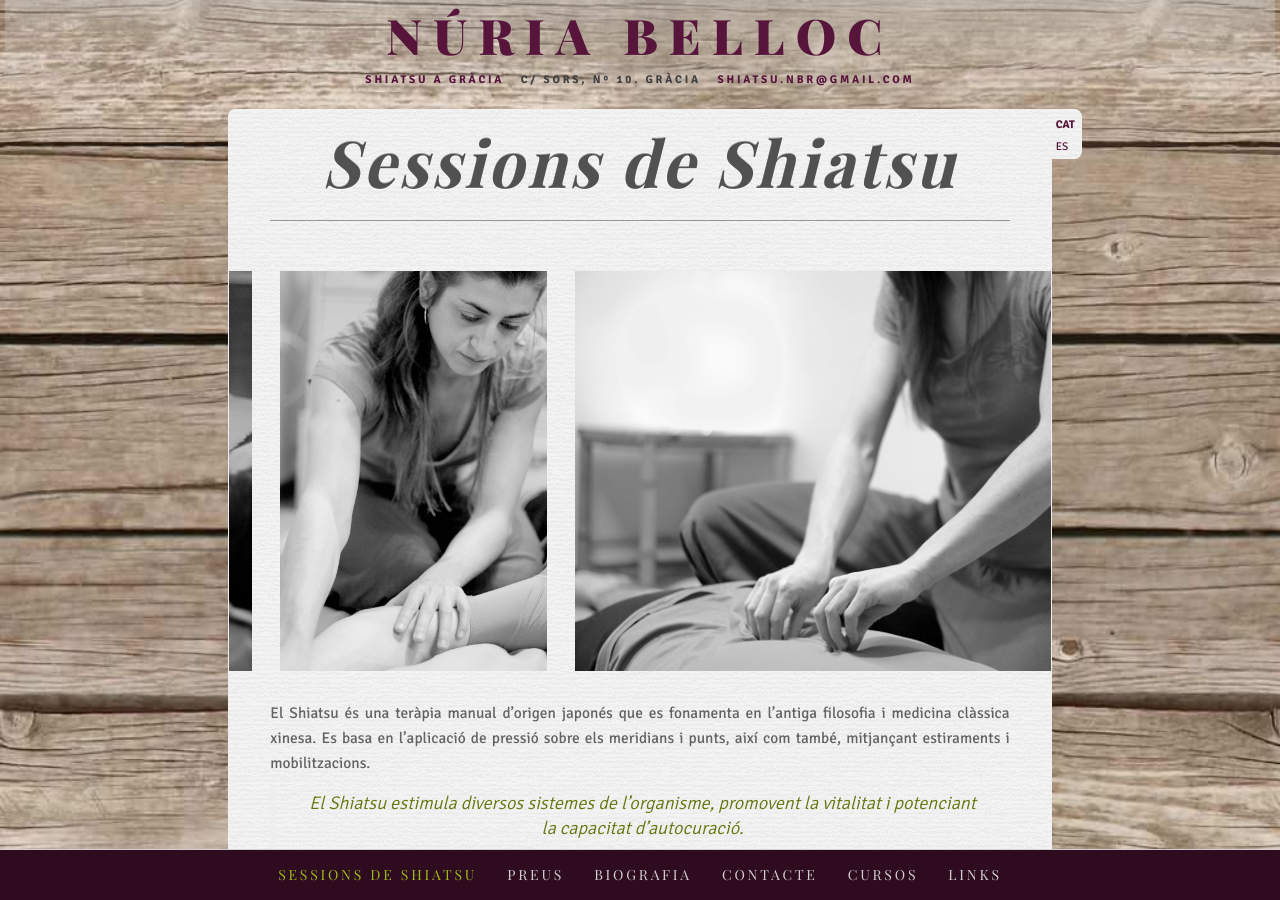
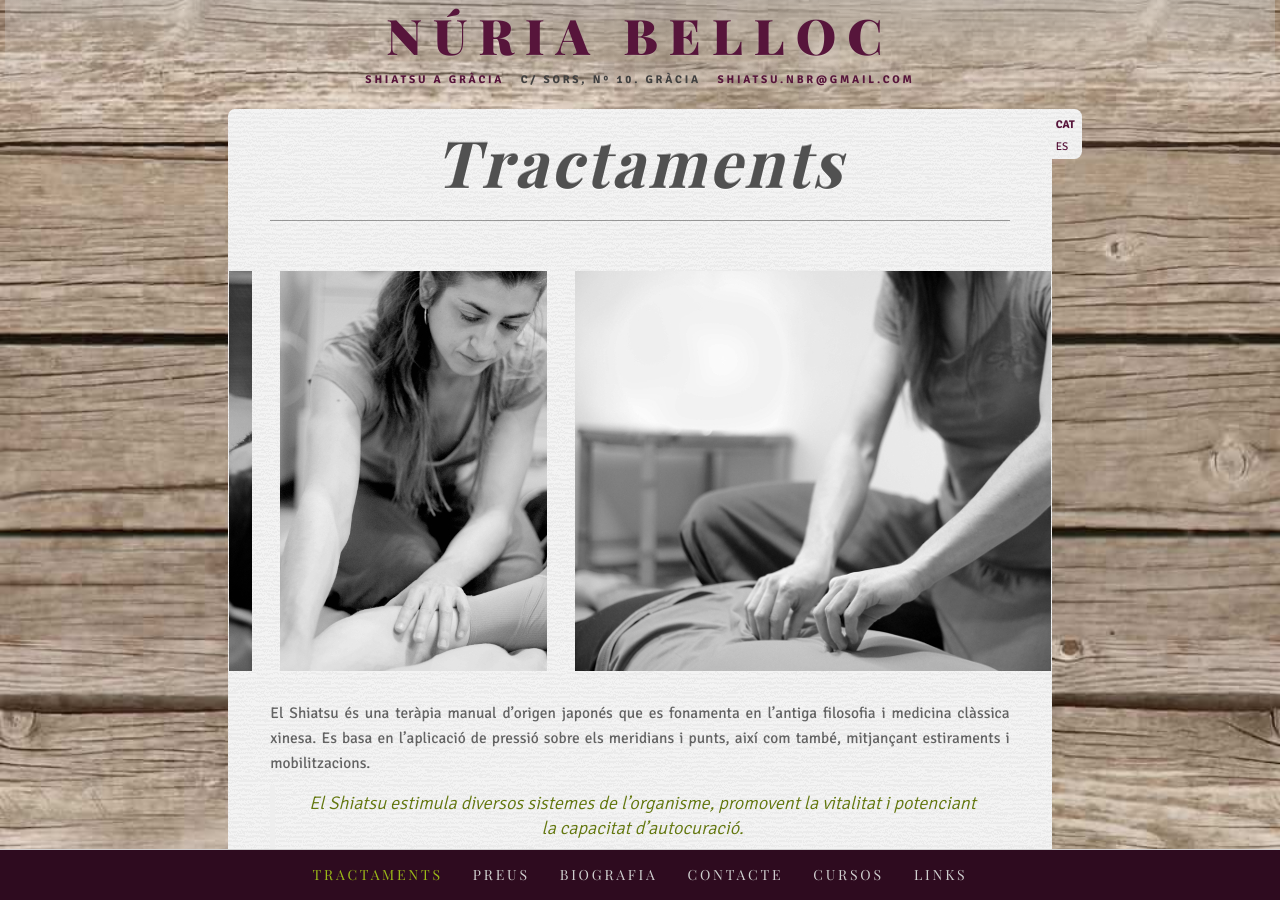
Before and after one commit to agustibr/shiatsu.nuriabelloc.com, a Jekyll site: the page built from cat/1-sessions.md, in a window 1280 px wide and 900 px high. Built offline with Jekyll 4.4.1, drawn with Linux system fonts in a browser that asks for light colours; some web fonts are replaced.

Commit message:
Updated 1-sessions.md

```diff
--- a/cat/1-sessions.md
+++ b/cat/1-sessions.md
@@ -1,27 +1,27 @@
 ---
-title: Sessions de Shiatsu
-description: "Sessions de Shiatsu a Gràcia, Barcelona."
+title: Tractaments
+description: 'Sessions de Shiatsu a Gràcia, Barcelona.'
 menu: true
 permalink: /
 sibling: sessions
 shiatsuCarousel:
-  - "sessio-shiatsu-nuriabelloc-01.jpg"
-  - "sessio-shiatsu-nuriabelloc-02.jpg"
-  - "sessio-shiatsu-nuriabelloc-03.jpg"
-  - "sessio-shiatsu-nuriabelloc-04.jpg"
-  - "sessio-shiatsu-nuriabelloc-05.jpg"
-  - "sessio-shiatsu-nuriabelloc-06.jpg"
-  - "sessio-shiatsu-nuriabelloc-07.jpg"
-  - "sessio-shiatsu-nuriabelloc-08.jpg"
-  - "sessio-shiatsu-nuriabelloc-09.jpg"
-  - "sessio-shiatsu-nuriabelloc-10.jpg"
+  - sessio-shiatsu-nuriabelloc-01.jpg
+  - sessio-shiatsu-nuriabelloc-02.jpg
+  - sessio-shiatsu-nuriabelloc-03.jpg
+  - sessio-shiatsu-nuriabelloc-04.jpg
+  - sessio-shiatsu-nuriabelloc-05.jpg
+  - sessio-shiatsu-nuriabelloc-06.jpg
+  - sessio-shiatsu-nuriabelloc-07.jpg
+  - sessio-shiatsu-nuriabelloc-08.jpg
+  - sessio-shiatsu-nuriabelloc-09.jpg
+  - sessio-shiatsu-nuriabelloc-10.jpg
 espaiCarousel:
-  - "logo-nuriabelloc-shiatsu.jpg"
-  - "espai-nuriabelloc-01.jpg"
-  - "espai-nuriabelloc-02.jpg"
-  - "espai-nuriabelloc-03.jpg"
-  - "espai-nuriabelloc-04.jpg"
-  - "espai-nuriabelloc-05.jpg"
+  - logo-nuriabelloc-shiatsu.jpg
+  - espai-nuriabelloc-01.jpg
+  - espai-nuriabelloc-02.jpg
+  - espai-nuriabelloc-03.jpg
+  - espai-nuriabelloc-04.jpg
+  - espai-nuriabelloc-05.jpg
 redirect_from:
   - sessions/
 order: 1
```
